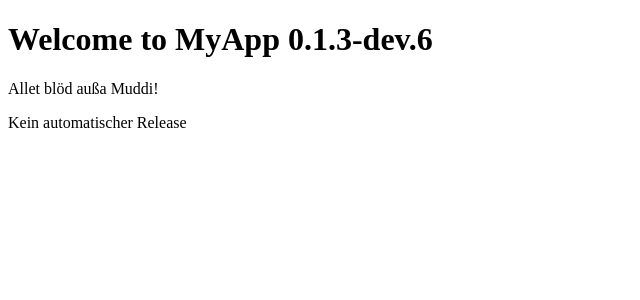
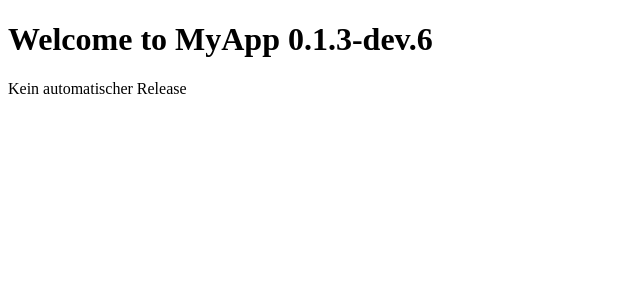
Before and after one commit to ThomasJunk/version, a SvelteKit app: page / in a window 1280 px wide. Shown: the top 300 px of the page, without its empty margins (0-640 px from the left). Built offline with nearby package versions, Linux system fonts and the light colour scheme.

Commit message:
no autorelease

```diff
--- a/src/routes/+page.svelte
+++ b/src/routes/+page.svelte
@@ -3,5 +3,4 @@
 </script>
 
 <h1>Welcome to MyApp {version}</h1>
-<p>Allet blöd außa Muddi!</p>
 <p>Kein automatischer Release</p>
```
